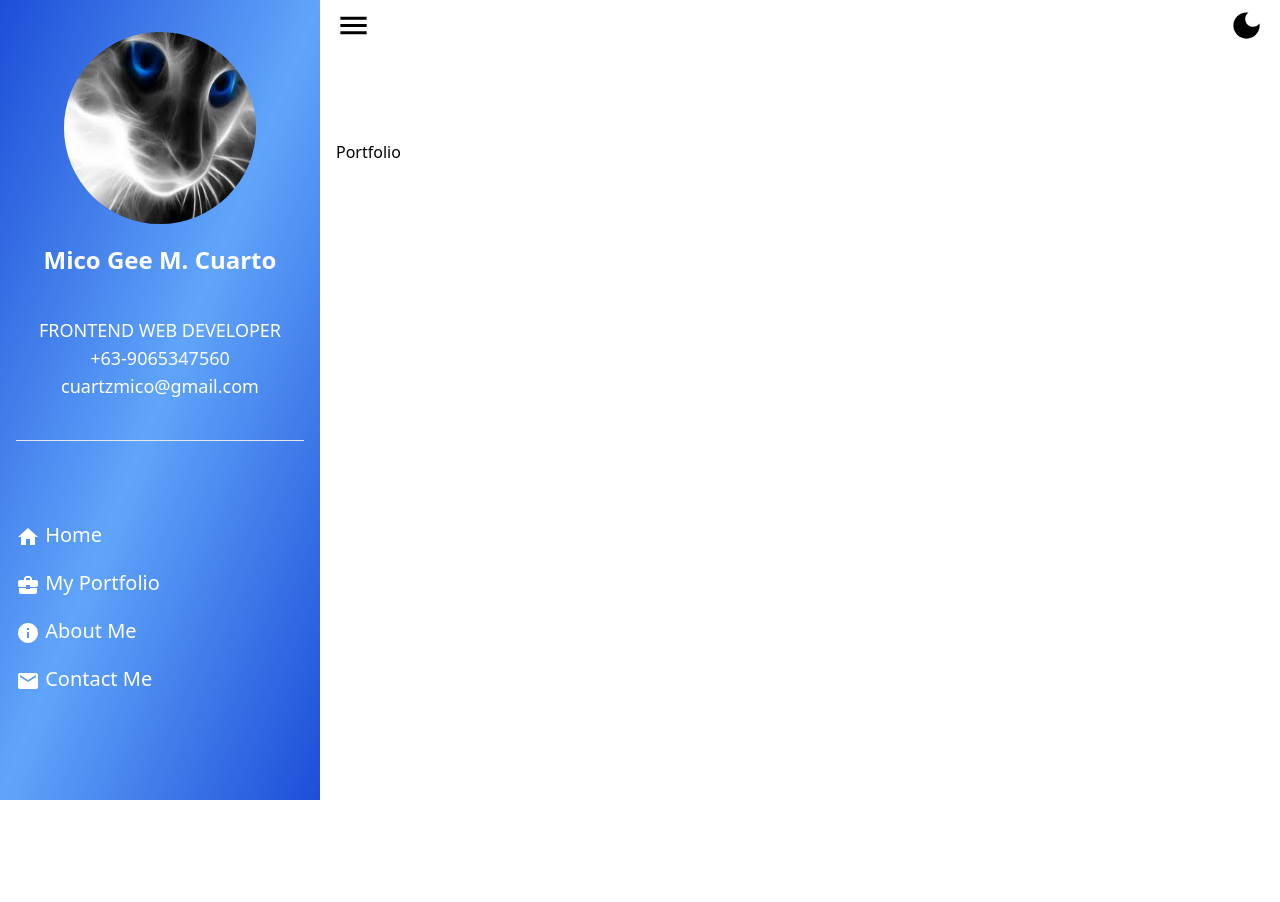
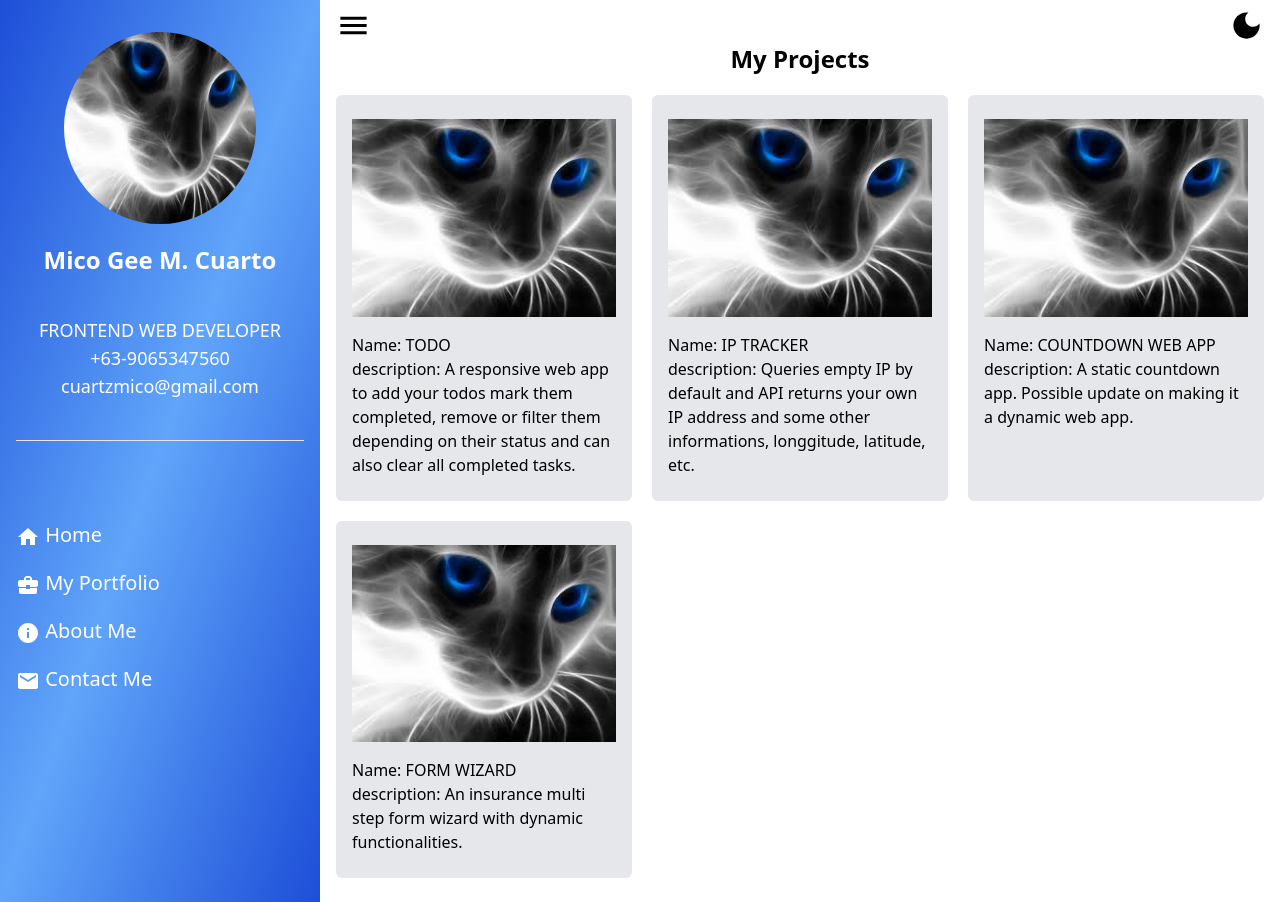
Before and after one commit to trander123/My-Portfolio, a React (Create React App) app: page /portfolio in a window 1280 px wide. Before the commit the page ends 800 px from the top, so only its background shows below. Built offline with nearby package versions, Linux system fonts and the light colour scheme; the HTML template or start-up script is replaced by a standard one.

Commit message:
Portfolio page initialized

```diff
--- a/src/components/Header.jsx
+++ b/src/components/Header.jsx
@@ -19,12 +19,24 @@ export const Header = () => {
     setIsHidden(!isHidden);
   };
   return (
-    <div className="flex justify-between w-full h-1/6">
-      <Menu fontSize="large" onClick={toggleNavBar} />
+    <div className="flex justify-between w-full">
+      <Menu
+        fontSize="large"
+        className=" cursor-pointer"
+        onClick={toggleNavBar}
+      />
       {isDark ? (
-        <LightMode fontSize="large" onClick={toggleTheme} />
+        <LightMode
+          fontSize="large"
+          onClick={toggleTheme}
+          className=" cursor-pointer"
+        />
       ) : (
-        <DarkMode fontSize="large" onClick={toggleTheme} />
+        <DarkMode
+          fontSize="large"
+          onClick={toggleTheme}
+          className=" cursor-pointer"
+        />
       )}
     </div>
   );
--- /dev/null
+++ b/src/datas/porfolioData.json
@@ -0,0 +1,30 @@
+[
+  {
+    "projName": "TODO",
+    "description": "A responsive web app to add your todos mark them completed, remove or filter them depending on their status and can also clear all completed tasks.",
+    "link": "",
+    "technologies": "REACTJS, TailwindCSS",
+    "imgUrl":"./images/avatar.jpg"
+  },
+  {
+    "projName": "IP TRACKER",
+    "description": "Queries empty IP by default and API returns your own IP address and some other informations, longgitude, latitude, etc.",
+    "link": "",
+    "technologies": "HTML, CSS, JS",
+    "imgUrl": "./images/avatar.jpg"
+  },
+  {
+    "projName": "COUNTDOWN WEB APP",
+    "description": "A static countdown app. Possible update on making it a dynamic web app.",
+    "link": "",
+    "technologies": "HTML, CSS, JS",
+    "imgUrl": "./images/avatar.jpg"
+  },
+  {
+    "projName": "FORM WIZARD",
+    "description": "An insurance multi step form wizard with dynamic functionalities.",
+    "link": "",
+    "technologies": "HTML, CSS, JS",
+    "imgUrl": "./images/avatar.jpg"
+  }
+]
--- a/src/pages/Home.jsx
+++ b/src/pages/Home.jsx
@@ -3,7 +3,7 @@ import { Link } from "react-router-dom";
 
 export const Home = () => {
   return (
-    <div className="flex flex-col justify-center items-center h-4/6">
+    <div className="flex flex-col justify-center items-center h-5/6">
       <div className="flex flex-col justify-center items-center space-y-2">
         <span className=" font-bold text-xl">HELLO THERE !</span>
         <span className=" font-light text-xs">GREETINGS FROM</span>
--- a/src/pages/Portfolio.jsx
+++ b/src/pages/Portfolio.jsx
@@ -1,7 +1,24 @@
-import React from 'react'
+import React from "react";
+import datas from "../datas/porfolioData.json";
 
 export const Portfolio = () => {
   return (
-    <div>Portfolio</div>
-  )
-}
+    <div className="flex flex-col justify-center items-center">
+      <span className=" text-2xl font-bold mb-5">My Projects</span>
+      <div className=" grid sm:grid-cols-2 md:grid-cols-3 gap-5 justify-center mb-6 ">
+        {datas.map((d, i) => (
+          <div
+            key={i}
+            className=" flex flex-col items-center px-4 py-6 bg-gray-200 rounded-md dark:bg-zinc-800 ease-in-out duration-150 hover:scale-105"
+          >
+            <img src={d.imgUrl} alt="" className=" w-full" />
+            <div className="flex flex-col mt-4">
+              <span>Name: {d.projName}</span>
+              <span>description: {d.description}</span>
+            </div>
+          </div>
+        ))}
+      </div>
+    </div>
+  );
+};
```
